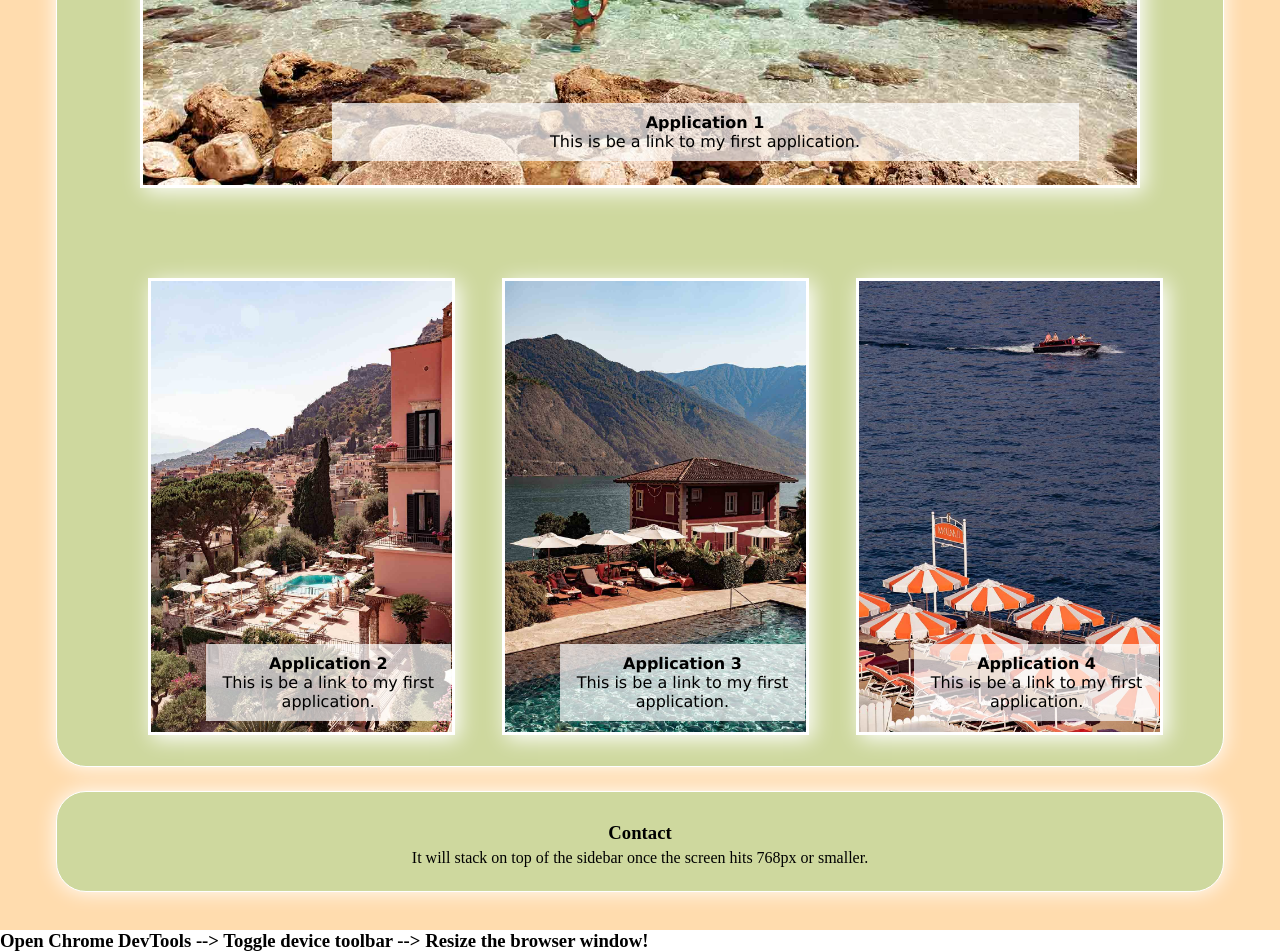
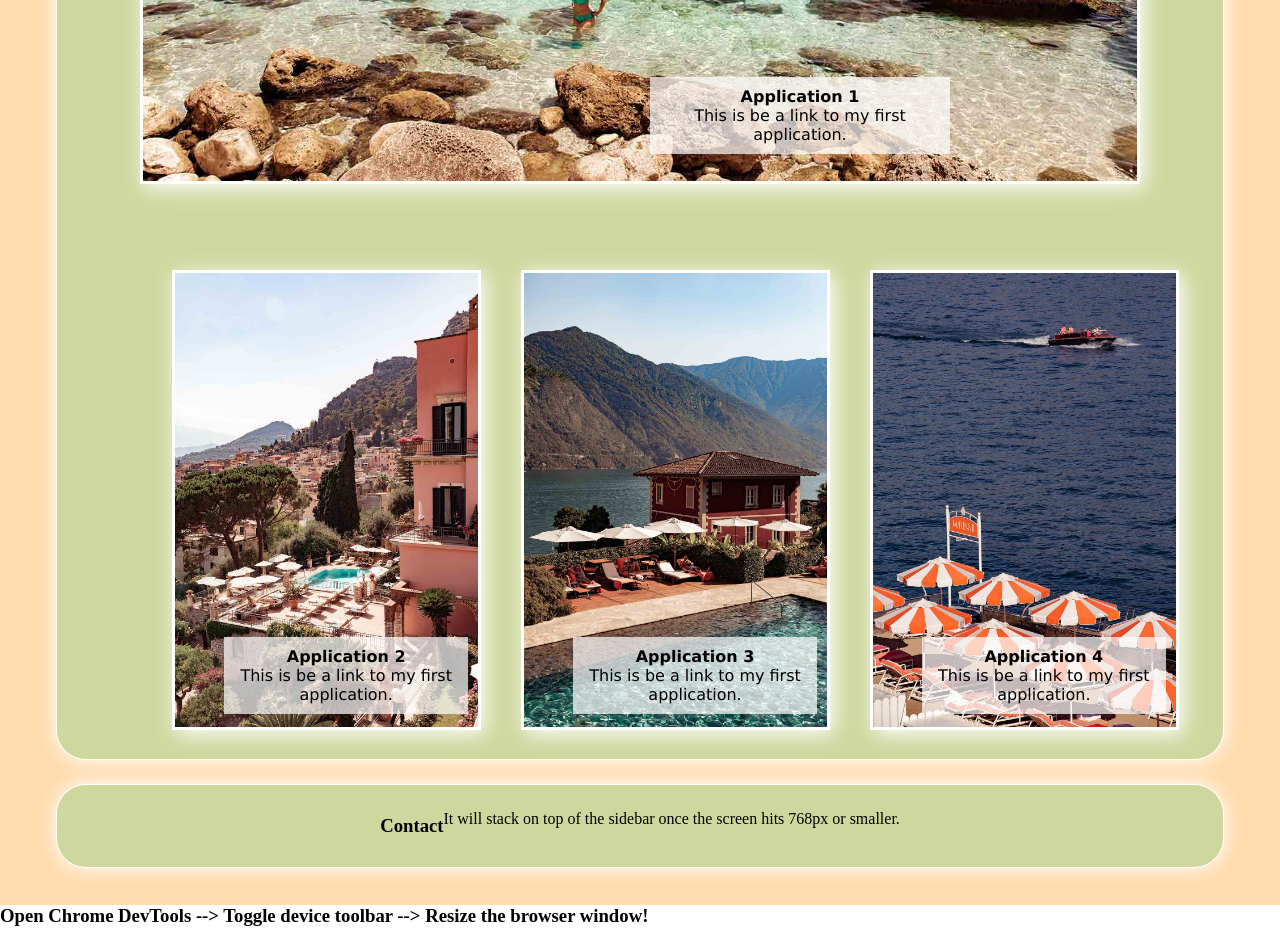
Before and after one commit to tjsoho/b-w2-portfolio, a plain HTML site: page index.html in a window 1280 px wide. Shown: the part 1347-2299 px from the top of the page. After the commit the page ends 2274 px from the top, so only its background shows below. Drawn offline with Linux system fonts and the light colour scheme.

Commit message:
css styling and trying to correct flex box for images to flex

```diff
--- a/assets/css/style.css
+++ b/assets/css/style.css
@@ -93,13 +93,17 @@ main{
 /* Marker to break up menu and body content CSS */
 .content-container {
     display: flex;
+    flex-wrap: wrap;
     flex-direction: column;
-    flex-wrap: wrap;
     align-content: center;
     padding: 2%;
 }
 
 .content-box {
+    display: flex;
+    flex-direction: row;
+    flex-wrap: wrap;
+    justify-content: center;
     background-color: #CED89E;
     border: 1px solid white;
     border-radius: 30px;
@@ -126,7 +130,17 @@ main{
     margin: 2%;
 }
 
+.large-image-text-box {
+    position: absolute;
+    bottom: 80px;
+    right: 19%;
+    background-color:rgba(255, 255, 255, 0.701);
+    color: black;
+    padding: 10px;
+    width: 30%;
+}
 
+/* this is where flex wrap was added*/
 .image-container {
     display: flex;
     justify-content: space-evenly;
@@ -143,20 +157,10 @@ main{
     font-family: Verdana, Geneva, Tahoma, sans-serif;
 }
 
-.large-image-text-box {
-    position: absolute;
-    bottom: 80px;
-    right: 95px;
-    background-color:rgba(255, 255, 255, 0.701);
-    color: black;
-    padding: 10px;
-    width: 70%;
-}
-
 .image-text-box {
     position: absolute;
     bottom: 20px;
-    right: 10px;
+    right: 5%;
     background-color:rgba(255, 255, 255, 0.701);
     color: black;
     padding: 10px;
@@ -185,3 +189,11 @@ filter: blur(4px);
 box-shadow: 0px 0px 50px rgb(248, 250, 248);
 transition: 5ms;
 }
+
+/*
+@media screen and (max-width: 992px) {
+    .zoom {
+      max-height: 500px;
+      aspect-ratio: 0.67/1;
+    }
+  }
```
